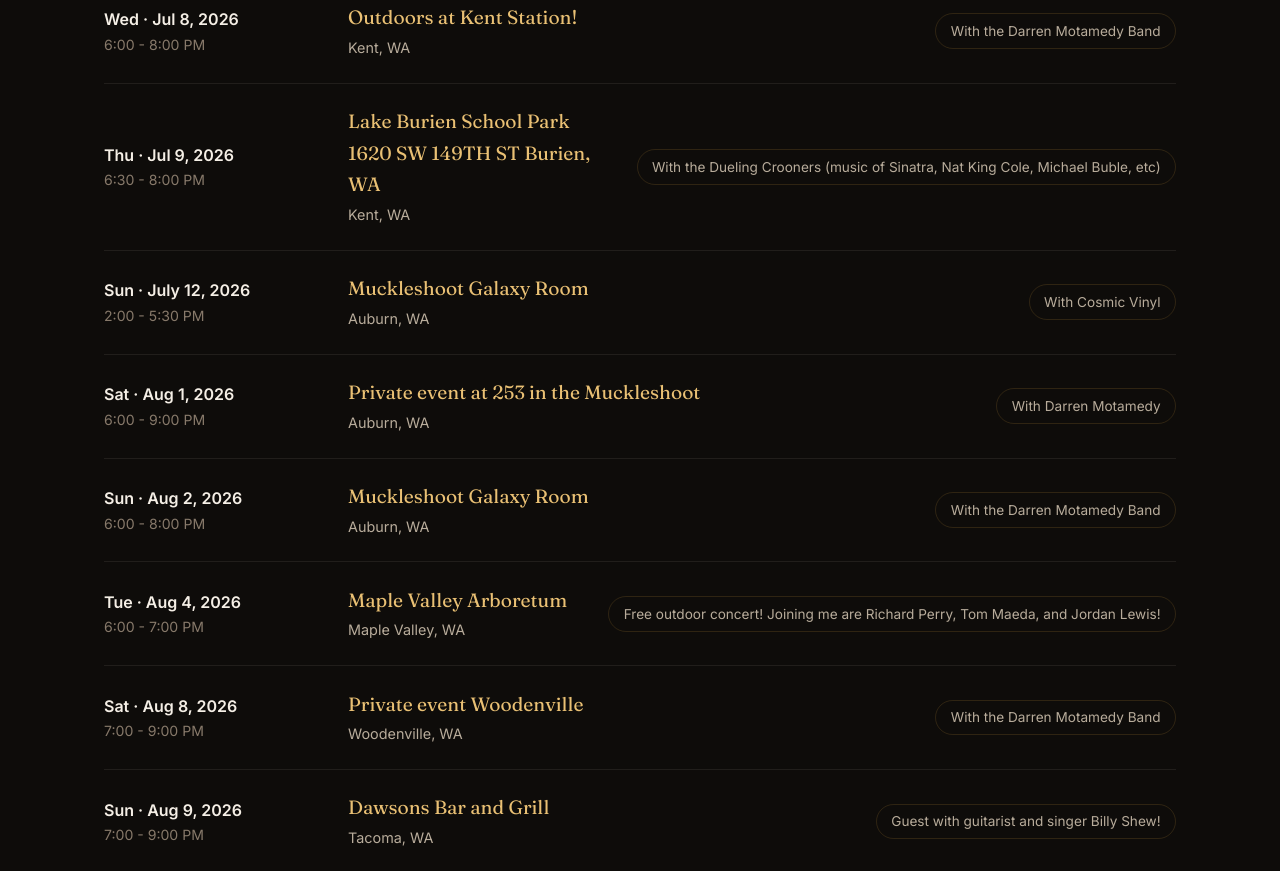
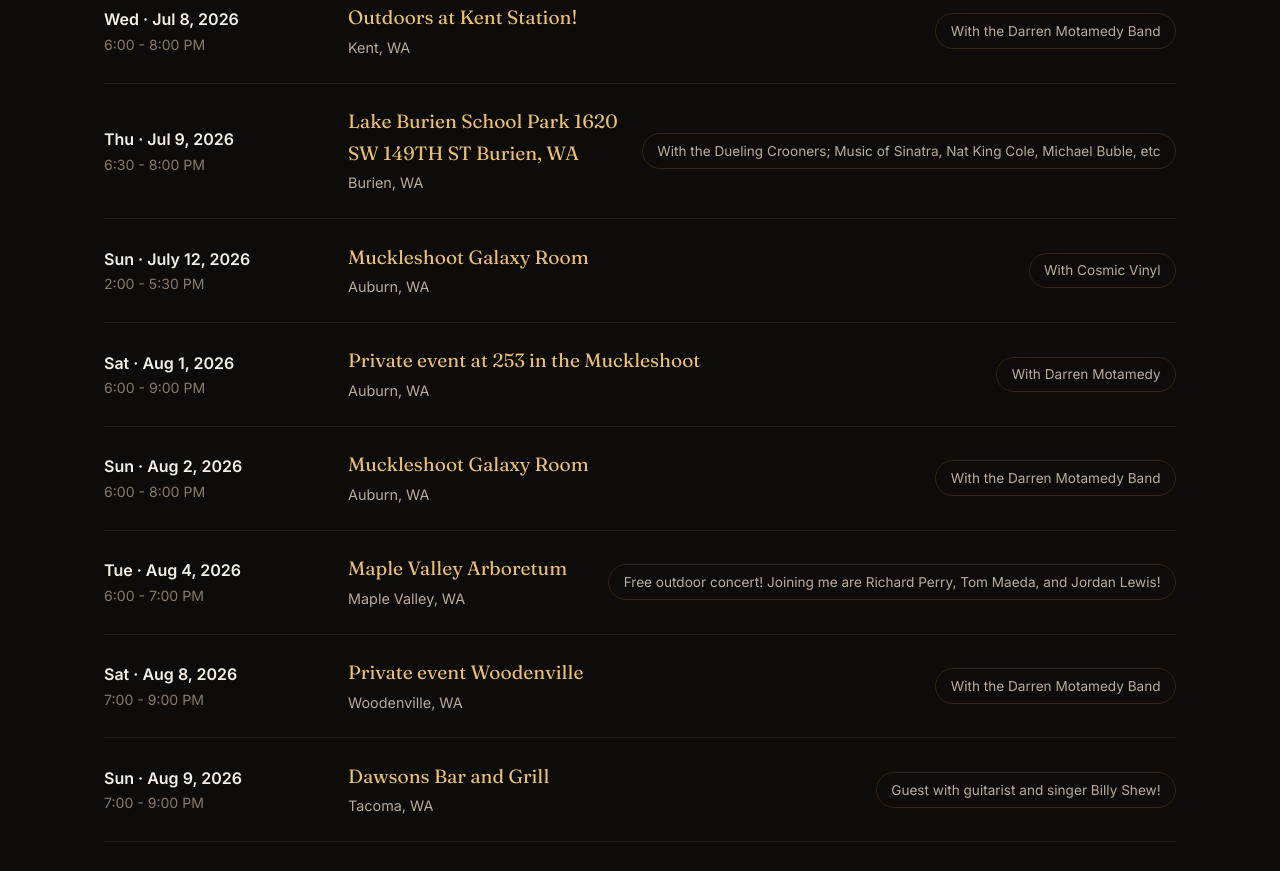
Before and after one commit to gtrpaulj-creator/paul-website, a React (Vite) app: page / in a window 1280 px wide. Shown: the part 3780-4651 px from the top of the page. Built offline with nearby package versions, Linux system fonts and the light colour scheme.

Commit message:
Update data.js
Trying to get it to post correctly

```diff
--- a/src/data.js
+++ b/src/data.js
@@ -56,8 +56,8 @@
     date: 'Thu · Jul 9, 2026',
     time: '6:30 - 8:00 PM',
     venue: 'Lake Burien School Park 1620 SW 149TH ST Burien, WA',
-    city: 'Kent, WA',
-    detail: 'With the Dueling Crooners (music of Sinatra, Nat King Cole, Michael Buble, etc)',
+    city: 'Burien, WA',
+    detail: 'With the Dueling Crooners; Music of Sinatra, Nat King Cole, Michael Buble, etc',
   },
   {
     date: 'Sun · July 12, 2026',
```
